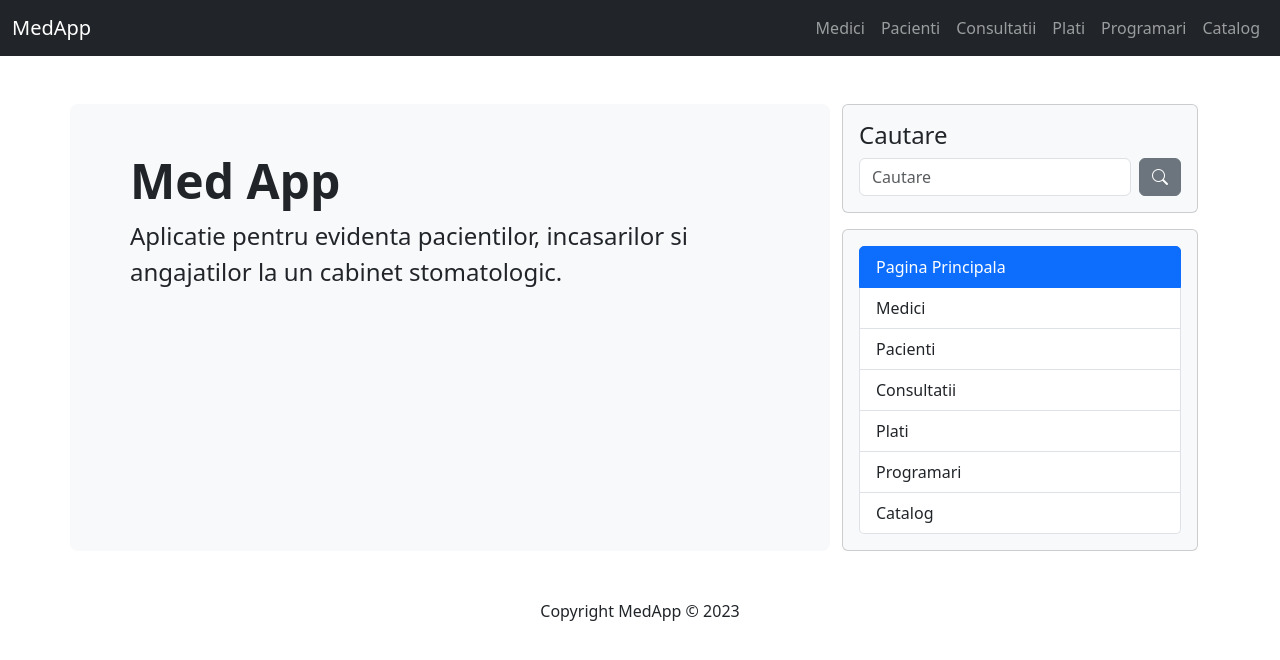
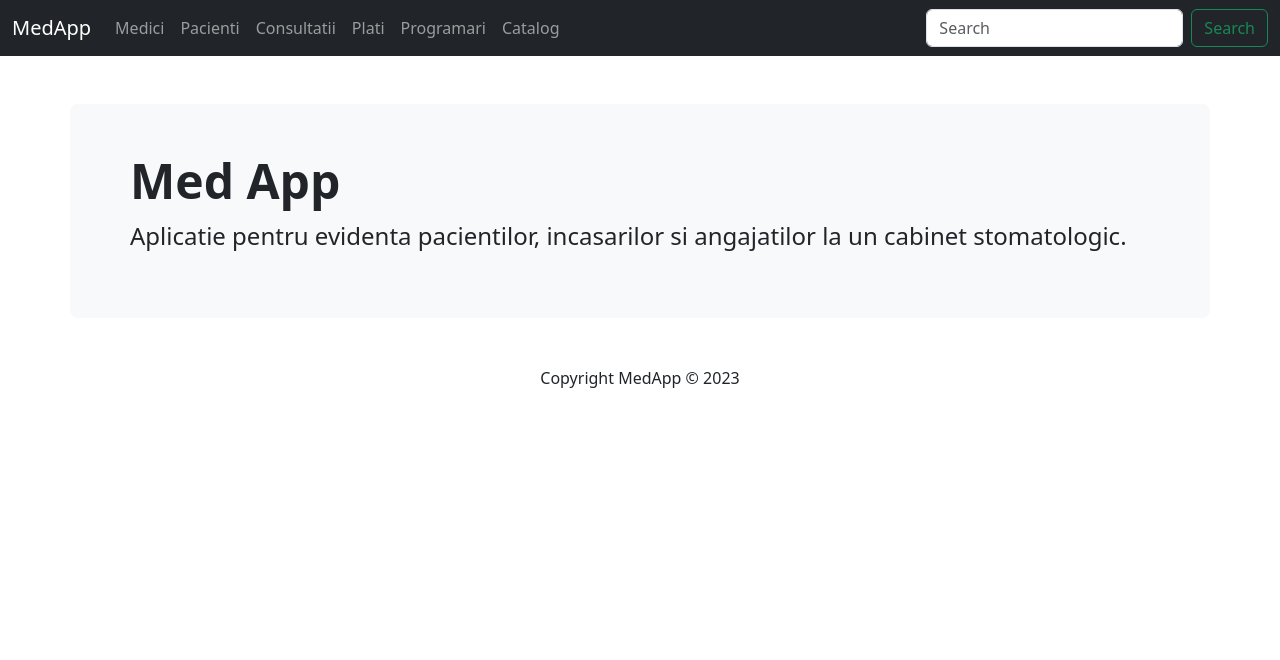
Before and after one commit to davidbotezatu/medapp, a PHP site: page / in a window 1280 px wide. Shown: the top 660 px of the page. Run offline with PHP 8.4, Linux system fonts and the light colour scheme.

Commit message:
new_frontend

```diff
--- a/inc/cards.php
+++ /dev/null
@@ -1,24 +0,0 @@
-<!-- Bara de cautare -->
-<div class="card card-body bg-light">
-    <h4>Cautare</h4>
-
-    <form class="d-flex" role="search">
-        <input class="form-control me-2" type="search" placeholder="Cautare" aria-label="Search">
-        <button class="btn btn-secondary" type="submit">
-            <i class="bi bi-search"></i>
-        </button>
-    </form>
-</div>
-
-<!-- Navigare -->
-<div class="card card-body bg-light mt-3">
-    <div class="list-group">
-        <a href="/medapp/index.php" class="list-group-item list-group-item-action <?php echo ($pag == "index.php") ? "active" : "" ?>">Pagina Principala</a>
-        <a href="/medapp/html/medici.php" class="list-group-item list-group-item-action <?php echo ($pag == "medici.php") ? "active" : "" ?>">Medici</a>
-        <a href="/medapp/html/pacienti.php" class="list-group-item list-group-item-action <?php echo ($pag == "pacienti.php") ? "active" : "" ?>">Pacienti</a>
-        <a href="/medapp/html/consultatii.php" class="list-group-item list-group-item-action <?php echo ($pag == "consultatii.php") ? "active" : "" ?>">Consultatii</a>
-        <a href="/medapp/html/plati.php" class="list-group-item list-group-item-action <?php echo ($pag == "plati.php") ? "active" : "" ?>">Plati</a>
-        <a href="/medapp/html/programari.php" class="list-group-item list-group-item-action <?php echo ($pag == "programari.php") ? "active" : "" ?>">Programari</a>
-        <a href="/medapp/html/catalog.php" class="list-group-item list-group-item-action <?php echo ($pag == "catalog.php") ? "active" : "" ?>">Catalog</a>
-    </div>
-</div>
--- a/inc/footer.php
+++ b/inc/footer.php
@@ -1,3 +1,5 @@
+                    </div>
+                </div>
             </div>
         </div>
 
--- a/inc/header.php
+++ b/inc/header.php
@@ -17,7 +17,7 @@
         <!-- Meniu Navigare -->
         <nav class="navbar navbar-expand-lg bg-dark navbar-dark">
             <div class="container-fluid">
-                <a href="/medapp/index.php" class="navbar-brand">MedApp</a>
+                <a href="/medapp/index.php" class="navbar-brand <?php echo ($pag == "index.php") ? "active" : "" ?>">MedApp</a>
 
                 <!-- Buton ascundere meniu cand e ecranul prea mic -->
                 <button class="navbar-toggler" type="button" data-bs-toggle="collapse" data-bs-target="#navmenu">
@@ -26,29 +26,36 @@
 
                 <!-- Optiuni Meniu -->
                 <div class="collapse navbar-collapse" id="navmenu">
-                    <ul class="navbar-nav ms-auto">
+                    <ul class="navbar-nav">
                         <li class="nav-item">
-                            <a href="/medapp/html/medici.php" class="nav-link">Medici</a>
+                            <a href="/medapp/html/medici.php" class="nav-link <?php echo ($pag == "medici.php") ? "active" : "" ?>">Medici</a>
                         </li>
                         <li class="nav-item">
-                            <a href="/medapp/html/pacienti.php" class="nav-link">Pacienti</a>
+                            <a href="/medapp/html/pacienti.php" class="nav-link <?php echo ($pag == "pacienti.php") ? "active" : "" ?>">Pacienti</a>
                         </li>
                         <li class="nav-item">
-                            <a href="/medapp/html/consultatii.php" class="nav-link">Consultatii</a>
+                            <a href="/medapp/html/consultatii.php" class="nav-link <?php echo ($pag == "consultatii.php") ? "active" : "" ?>">Consultatii</a>
                         </li>
                         <li class="nav-item">
-                            <a href="/medapp/html/plati.php" class="nav-link">Plati</a>
+                            <a href="/medapp/html/plati.php" class="nav-link <?php echo ($pag == "plati.php") ? "active" : "" ?>">Plati</a>
                         </li>
                         <li class="nav-item">
-                            <a href="/medapp/html/programari.php" class="nav-link">Programari</a>
+                            <a href="/medapp/html/programari.php" class="nav-link <?php echo ($pag == "programari.php") ? "active" : "" ?>">Programari</a>
                         </li>
                         <li class="nav-item">
-                            <a href="/medapp/html/catalog.php" class="nav-link">Catalog</a>
+                            <a href="/medapp/html/catalog.php" class="nav-link <?php echo ($pag == "catalog.php") ? "active" : "" ?>">Catalog</a>
                         </li>
                     </ul>
                 </div>
+
+                <form class="d-flex" role="search">
+                        <input class="form-control me-2" type="search" placeholder="Search" aria-label="Search">
+                        <button class="btn btn-outline-success" type="submit">Search</button>
+                </form>
             </div>
         </nav>
 
         <div class="container">
             <div class="row mt-5">
+                <div class="bg-light rounded-3 col-md-12">
+                    <div class="container-fluid py-5 p-5">
--- a/index.php
+++ b/index.php
@@ -1,16 +1,6 @@
 <?php include($_SERVER['DOCUMENT_ROOT'] . '/medapp/inc/header.php'); ?>
 
-<div class="bg-light rounded-3 col-md-8">
-    <div class="container-fluid py-5 p-5">
-        <h1 class="display-5 fw-bold">Med App</h1>
-
-        <p class="fs-4">Aplicatie pentru evidenta pacientilor, incasarilor si angajatilor la un cabinet stomatologic.</p>
-    </div>
-</div>
-
-
-<div class="col-md-4">
-    <?php include($_SERVER['DOCUMENT_ROOT'] . '/medapp/inc/cards.php'); ?>
-</div>
+<h1 class="display-5 fw-bold">Med App</h1>
+<p class="fs-4">Aplicatie pentru evidenta pacientilor, incasarilor si angajatilor la un cabinet stomatologic.</p>
 
 <?php include($_SERVER['DOCUMENT_ROOT'] . '/medapp/inc/footer.php'); ?>
```
Also changed, not shown: html/catalog.php (+0 -8 lines), html/consultatii.php (+1 -10 lines), html/medici.php (+1 -10 lines), html/pacienti.php (+1 -10 lines), html/plati.php (+1 -10 lines), html/programari.php (+1 -10 lines).
